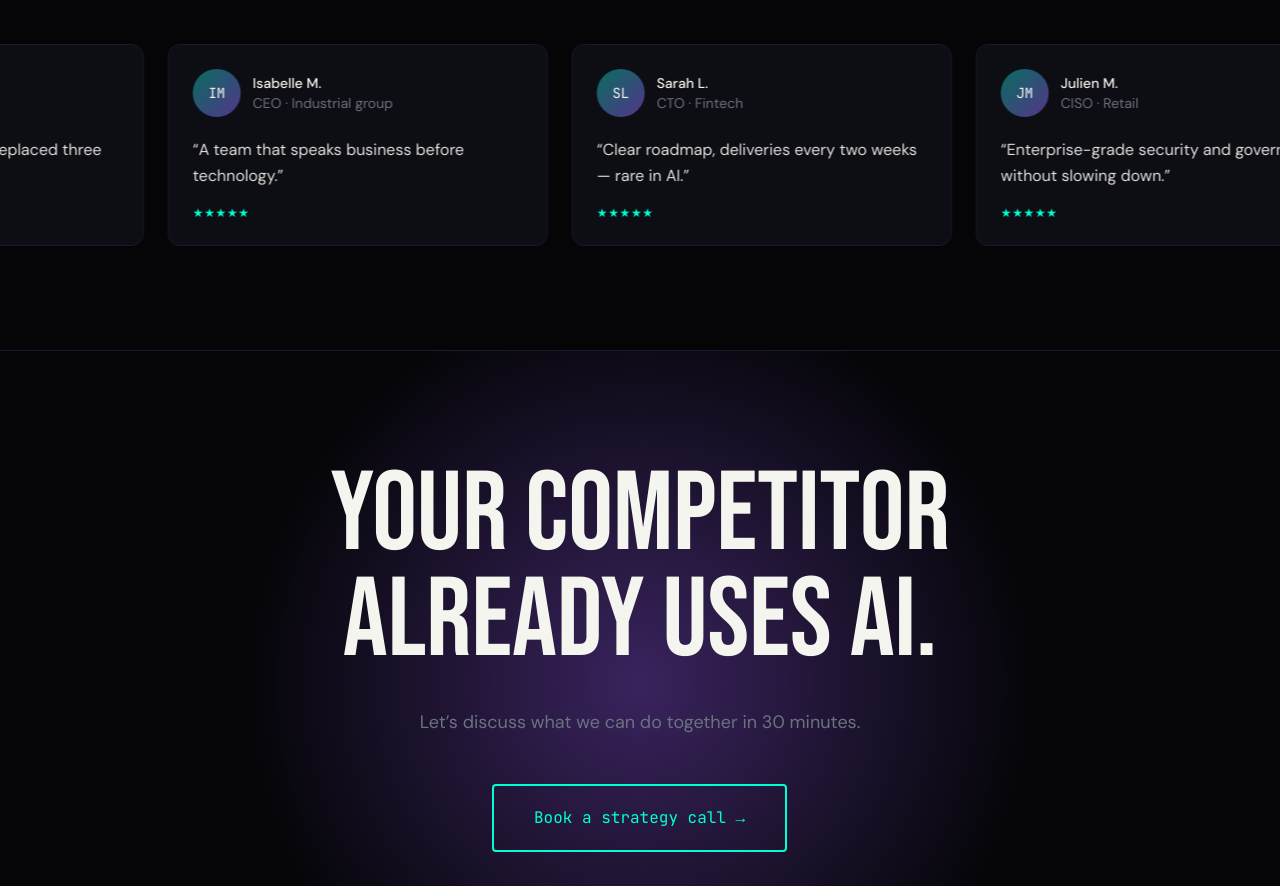
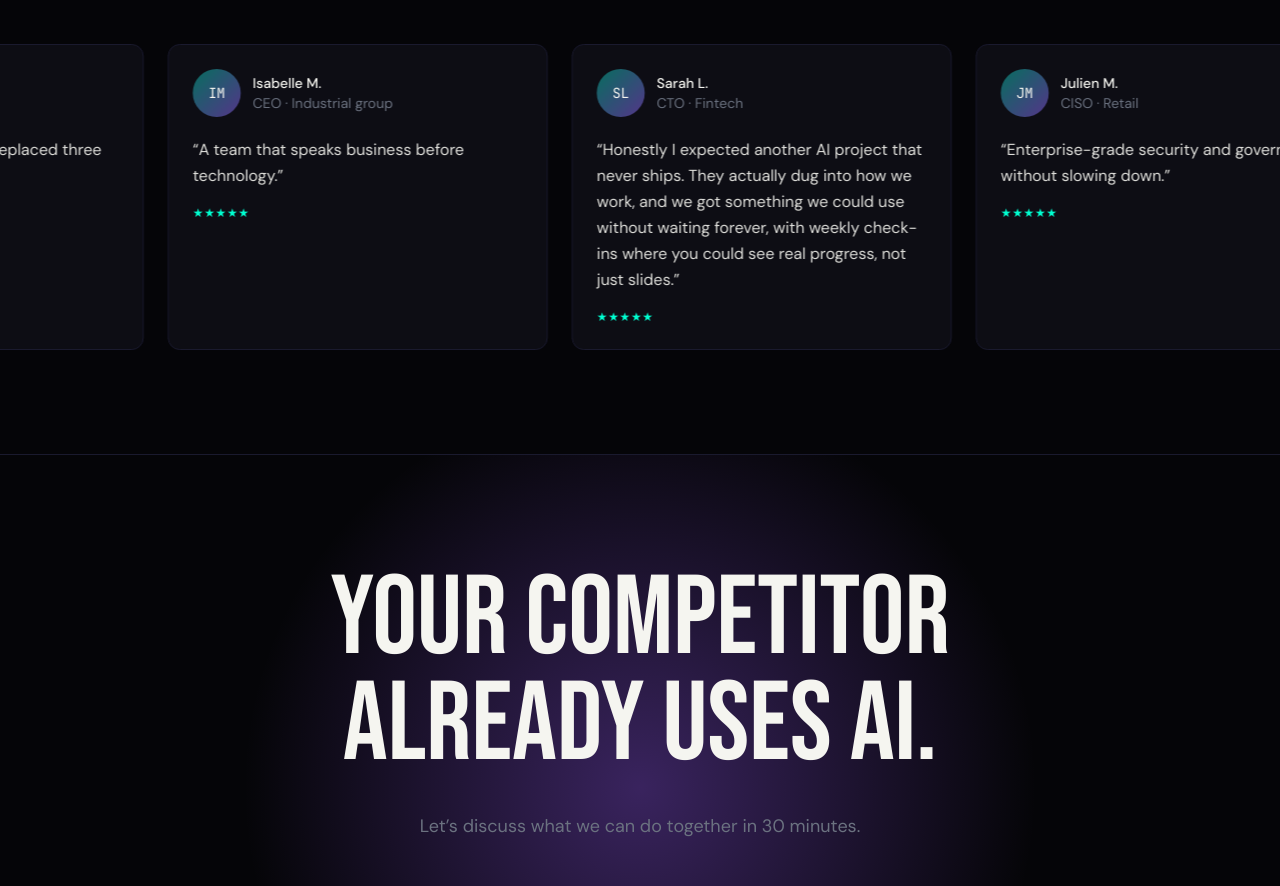
Before and after one commit to Darkpointfail/gaviom, a React (Vite) app: page / in a window 1280 px wide. Shown: the part 3760-4646 px from the top of the page. Built offline with nearby package versions, Linux system fonts and the light colour scheme; no server answers.

Commit message:
Mise à jour

```diff
--- a/src/i18n/dictionary.js
+++ b/src/i18n/dictionary.js
@@ -139,7 +139,7 @@ export const dictionary = {
       },
       {
         quote:
-          'Roadmap claire, livraisons toutes les deux semaines — rare dans l’IA.',
+          'Franchement au début je pensais que ça allait être un projet “IA” qui ne sort jamais. L’équipe a pris le temps de comprendre nos contraintes métier, et on a eu quelque chose d’utilisable assez vite, avec des points réguliers où on voyait vraiment avancer.',
         role: 'CTO · Fintech',
       },
       {
@@ -340,7 +340,7 @@ export const dictionary = {
       },
       {
         quote:
-          'Clear roadmap, deliveries every two weeks — rare in AI.',
+          'Honestly I expected another AI project that never ships. They actually dug into how we work, and we got something we could use without waiting forever, with weekly check-ins where you could see real progress, not just slides.',
         role: 'CTO · Fintech',
       },
       {
```
